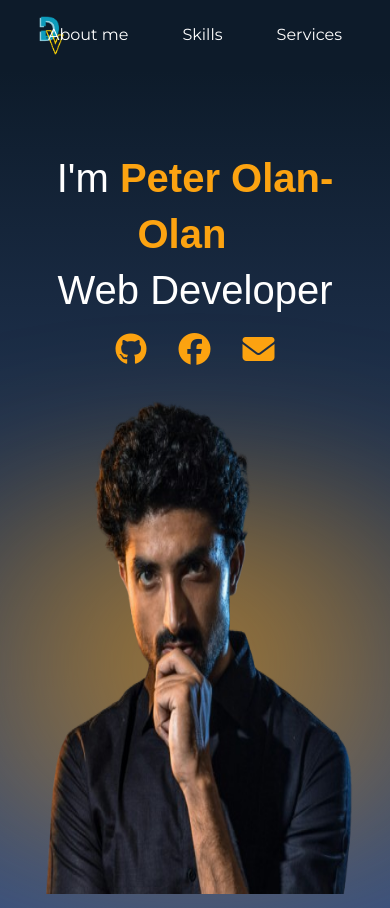
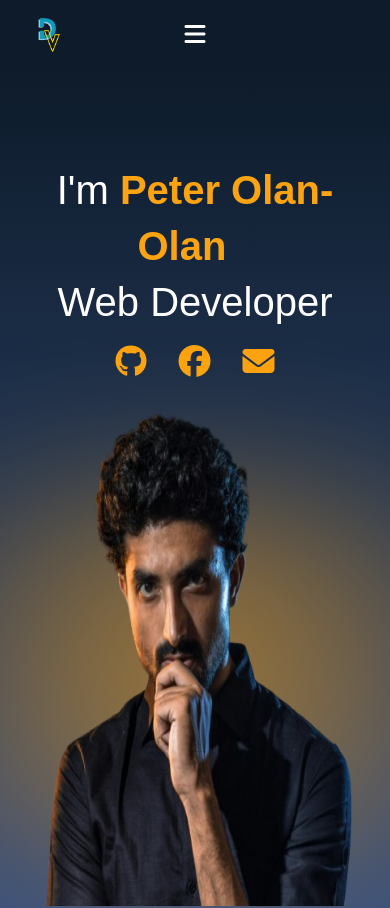
Before and after one commit to peterGwapo29/Portfolio, a React (Vite) app: page / in a window 390 px wide. Shown: the top 908 px of the page. Built offline with nearby package versions, Linux system fonts and the light colour scheme.

Commit message:
adding hamburger

```diff
--- a/src/App.css
+++ b/src/App.css
@@ -212,9 +212,7 @@ nav ul li a:hover::after {
     min-height: 100vh;
     background: linear-gradient(to bottom, #0d1b2a, #37507f);
 }
-#services{
-    height: 100vh;
-}
+
 .typing-cursor {
   display: inline-block;
   margin-left: 4px;
@@ -227,6 +225,32 @@ nav ul li a:hover::after {
   from, to { opacity: 0; }
   50% { opacity: 1; }
 }
+#services{
+    padding: 50px;
+}
 #projects{
     height: 100vh;
 }
+.services-card{
+    padding: 24px;
+    width: 300px;
+}
+
+@media (max-width: 768px) {
+  .name{
+    margin-top: 24px;
+  }
+  nav ul {
+    flex-direction: column;
+    text-align: center;
+    padding: 1rem 0;
+  }
+
+  .hamburger ul li a:hover{
+    color: #fca211a0;
+  }
+
+  .logo img {
+    height: 40px;
+  }
+}
--- a/src/App.jsx
+++ b/src/App.jsx
@@ -10,6 +10,7 @@ function App() {
     const fullName = 'Peter Olan-Olan';
     const [isDeleting, setIsDeleting] = useState(false);
     const [index, setIndex] = useState(0);
+    const [menuOpen, setMenuOpen] = useState(false);
 
     useEffect(() => {
     const interval = setInterval(() => {
@@ -35,21 +36,32 @@ function App() {
   return (
     <>
 
-    <header>
-            {/* <div className="hamburger-nav">
-                <i class="fa-solid fa-bars"></i>
-            </div> */}
+        <header className="flex justify-between items-center p-4 bg-white relative">
+            <div className="logo">
+                <img src={logo} alt="logo" className="h-10" />
+            </div>
 
-            <div className="logo">
-                <img src={logo} alt="profile picture" />
+            <div className="md:hidden cursor-pointer text-2xl" onClick={() => setMenuOpen(!menuOpen)}>
+                <i className="fa-solid fa-bars"></i>
             </div>
-            <nav>
-                <ul>
+
+            <nav className="hidden md:block">
+                <ul className="flex space-x-8 font-semibold">
                     <li><a href="#about-me">About me</a></li>
                     <li><a href="#skills">Skills</a></li>
                     <li><a href="#services">Services</a></li>
                 </ul>
             </nav>
+
+            {menuOpen && (
+            <div className="absolute top-full left-0 w-full md:hidden z-10 hamburger">
+                <ul className="flex flex-col items-center space-y-4 py-5">
+                    <li><a href="#about-me" onClick={() => setMenuOpen(false)}>About me</a></li>
+                    <li><a href="#skills" onClick={() => setMenuOpen(false)}>Skills</a></li>
+                    <li><a href="#services" onClick={() => setMenuOpen(false)}>Services</a></li>
+                </ul>
+            </div>
+            )}
         </header>
 
         <main>
@@ -156,13 +168,13 @@ function App() {
                 </div>
             </section>
 
-            <section id="services" className="bg-gray-900 py-20 text-white"><br />
+            <section id="services" className="bg-gray-900 py-20 text-white">
                 <h1 className="text-3xl font-bold text-center mb-12">SERVICES</h1><br />
 
                     <div className="flex flex-wrap justify-center items-center gap-8">
 
-                        <div className="bg-gray-800 h-[200px] text-center shrink-0 w-full max-w-[400px] rounded-xl shadow-md">
-                            <br /><div className="text-5xl mb-4 text-blue-400 text-center">
+                        <div className="bg-gray-800 services-card text-center shrink-0 rounded-xl shadow-md">
+                            <div className="text-5xl mb-4 text-blue-400 text-center">
                                 <i className="fa-solid fa-code"></i>
                             </div>
                             <h1>Web Development</h1>
@@ -171,8 +183,8 @@ function App() {
                             </p>
                         </div>
 
-                        <div className="bg-gray-800 h-[200px] text-center shrink-0 w-full max-w-[400px] rounded-xl shadow-md">
-                            <br /><div className="text-5xl mb-4 text-pink-400 text-center">
+                        <div className="bg-gray-800 services-card text-center shrink-0 rounded-xl shadow-md">
+                            <div className="text-5xl mb-4 text-pink-400 text-center">
                                 <i className="fa-solid fa-pencil-ruler"></i>
                             </div>
                             <h1>UI/UX Design</h1>
@@ -181,8 +193,8 @@ function App() {
                             </p>
                         </div>
 
-                        <div className="bg-gray-800 h-[200px] text-center shrink-0 w-full max-w-[400px] rounded-xl shadow-md">
-                            <br /><div className="text-5xl mb-4 text-red-400 text-center">
+                        <div className="bg-gray-800 services-card text-center shrink-0 rounded-xl shadow-md">
+                            <div className="text-5xl mb-4 text-red-400 text-center">
                                 <i className="fa-solid fa-server"></i>
                             </div>
                             <h1>Backend Development</h1>
@@ -191,8 +203,8 @@ function App() {
                             </p>
                         </div>
 
-                        <div className="bg-gray-800 h-[200px] text-center shrink-0 w-full max-w-[400px] rounded-xl shadow-md">
-                            <br /><div className="text-5xl mb-4 text-green-400 text-center">
+                        <div className="bg-gray-800 services-card text-center shrink-0 rounded-xl shadow-md">
+                            <div className="text-5xl mb-4 text-green-400 text-center">
                                 <i className="fa-brands fa-git-alt"></i>
                             </div>
                             <h1>Version Control</h1>
```
